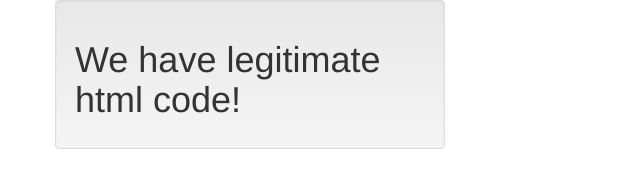
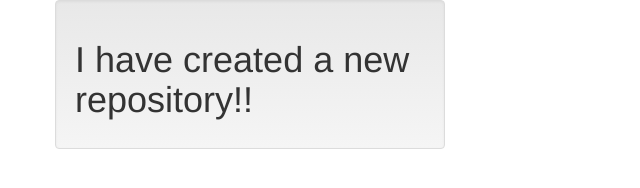
Before and after one commit to ANIVRA/RepositoryOne, a plain HTML site: page index.html in a window 1280 px wide. Shown: the whole page, without its empty margins (0-640 px from the left). Drawn offline with nearby package versions, Linux system fonts and the light colour scheme.

Commit message:
My first update
Index file

```diff
--- a/index.html
+++ b/index.html
@@ -33,7 +33,7 @@
         <div class="row">
             <div class="col-md-4 well">
 
-                <h1>We have legitimate html code!</h1>
+                <h1>I have created a new repository!!</h1>
             </div>
         </div>
     </div>
```
